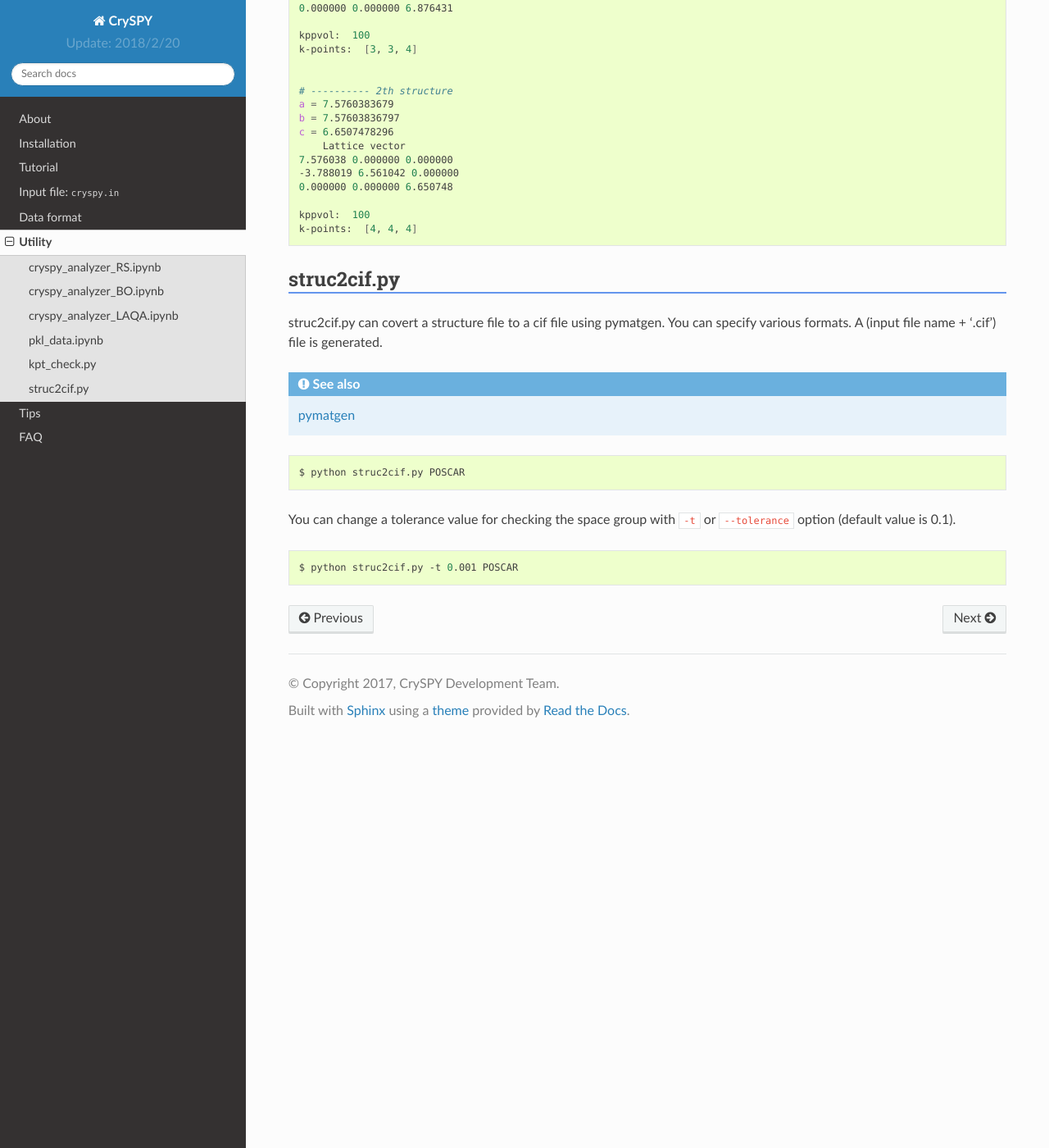
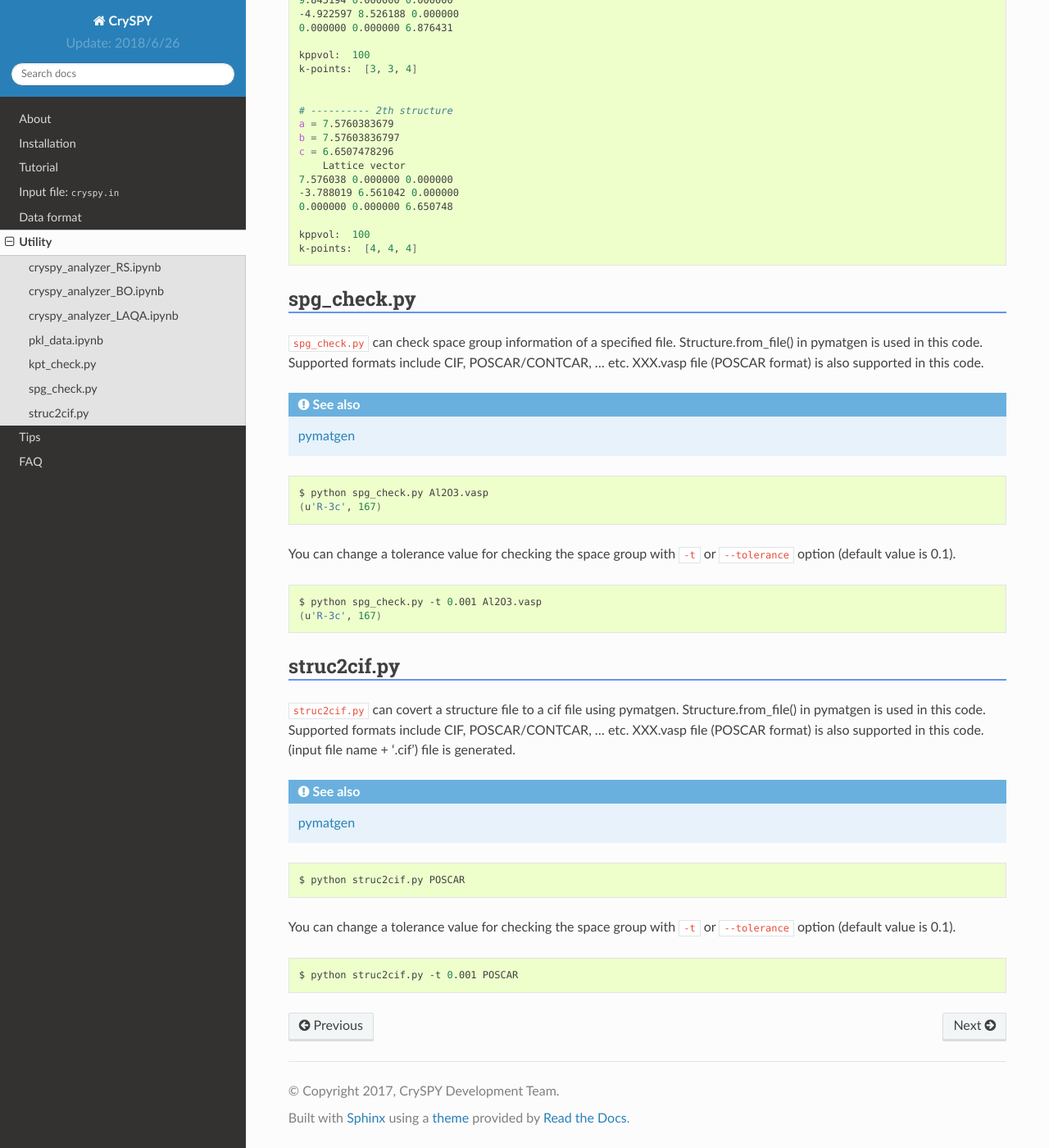
Before and after one commit to Tomoki-YAMASHITA/dev_CrySPY_doc, a Sphinx documentation site: the page built from source/utility.rst, in a window 1280 px wide and 1400 px high, scrolled down 2142 px. Shown: the whole window at 82% size. Built offline with Sphinx 7.4.7 and the Read the Docs theme 2.0.0, drawn with Linux system fonts in a browser that asks for light colours; formulas are drawn with MathJax 3; some of the changed text lies outside the part shown.

```diff
--- a/source/conf.py
+++ b/source/conf.py
@@ -56,9 +56,9 @@ author = u'CrySPY Development Team'
 #
 # The short X.Y version.
 
-version = u'Update: 2018/2/20'
+version = u'Update: 2018/6/26'
 # The full version, including alpha/beta/rc tags.
-release = u'Updata: 2018/2/20'
+release = u'Updata: 2018/6/26'
 
 
 # The language for content autogenerated by Sphinx. Refer to documentation
--- a/source/utility.rst
+++ b/source/utility.rst
@@ -57,7 +57,7 @@ Jupyter Notebook to analyze pickled data in CrySPY.
 
 kpt_check.py
 ===============
-kpt_check.py can check a k-point mesh with a given ``kppvol``. In this script, ``POSCAR``, ``CONTCAR``, and ``init_struc_data.pkl`` are readable.
+``kpt_check.py`` can check a k-point mesh with a given ``kppvol``. In this script, ``POSCAR``, ``CONTCAR``, and ``init_struc_data.pkl`` are readable.
 
 For example, check a k-point mesh with kppvol = 100 for a POSCAR file.
 
@@ -132,12 +132,38 @@ In checking k-point meshes for init_struc_data.pkl, first five structures in ini
    k-points:  [4, 4, 4]
 
 
+
+.. index::
+   single: spg_check.py
+
+spg_check.py
+=================
+``spg_check.py`` can check space group information of a specified file. Structure.from_file() in pymatgen is used in this code. Supported formats include CIF, POSCAR/CONTCAR, ... etc. XXX.vasp file (POSCAR format) is also supported in this code.
+
+.. seealso::
+   `pymatgen <http://pymatgen.org/>`_
+
+.. code-block:: bash
+
+   $ python spg_check.py Al2O3.vasp
+   (u'R-3c', 167)
+
+You can change a tolerance value for checking the space group with ``-t`` or ``--tolerance`` option (default value is 0.1).
+
+.. code-block:: bash
+
+   $ python spg_check.py -t 0.001 Al2O3.vasp
+   (u'R-3c', 167)
+
+
+
+
 .. index::
    single: struc2cif.py
 
 struc2cif.py
 ===================
-struc2cif.py can covert a structure file to a cif file using pymatgen. You can specify various formats. A (input file name + '.cif') file is generated.
+``struc2cif.py`` can covert a structure file to a cif file using pymatgen. Structure.from_file() in pymatgen is used in this code. Supported formats include CIF, POSCAR/CONTCAR, ... etc. XXX.vasp file (POSCAR format) is also supported in this code. (input file name + '.cif') file is generated.
 
 .. seealso::
    `pymatgen <http://pymatgen.org/>`_
```
Also changed, not shown: source/about.rst (+14 -0 lines), source/index.rst (+6 -5 lines), source/input_file.rst (+20 -2 lines), source/installation.rst (+6 -5 lines), 1 other file.
